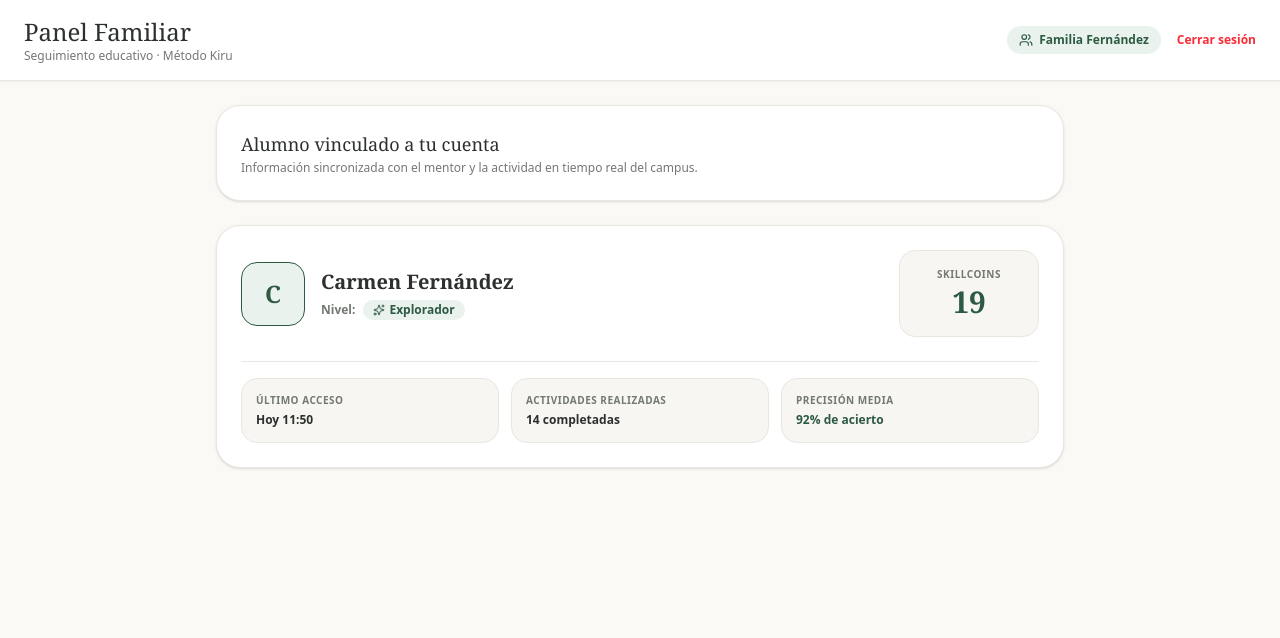
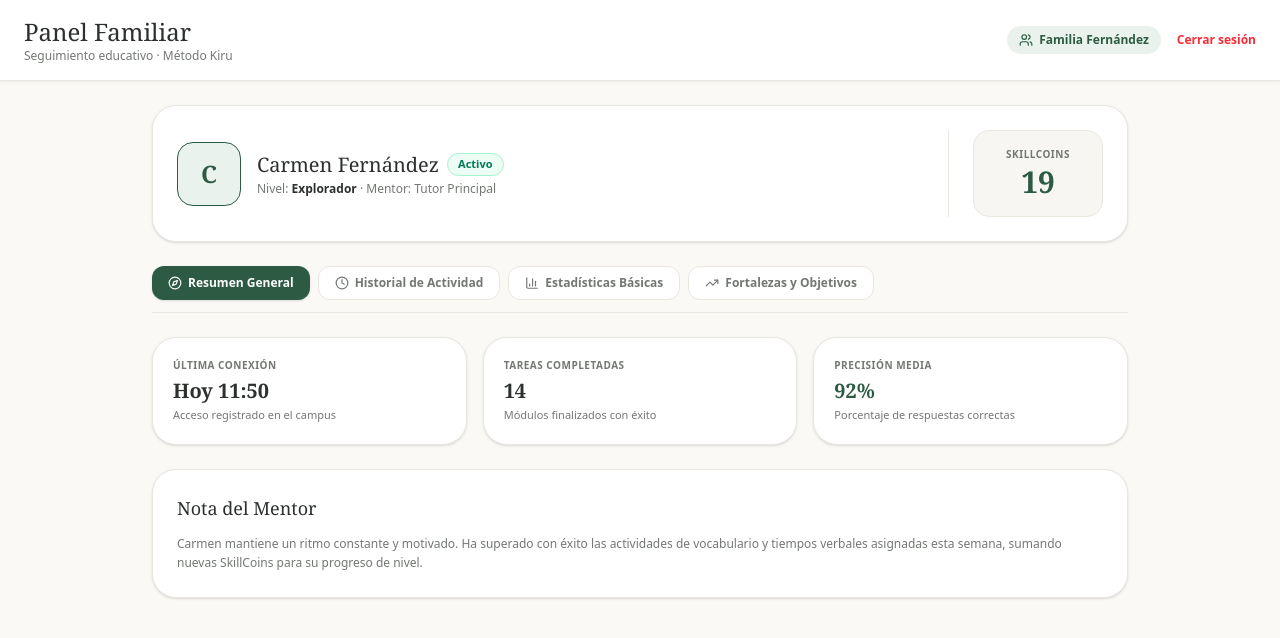
Before and after one commit to silvia051206-droid/campus-kiru, a Next.js app: page /padre in a window 1280 px wide. Shown: the top 638 px of the page. Built offline with nearby package versions, Linux system fonts and the light colour scheme.

Commit message:
feat: panel familiar enriquecido similar al mentor con pestanas de seguimiento

```diff
--- a/app/padre/page.tsx
+++ b/app/padre/page.tsx
@@ -2,27 +2,41 @@
 
 import { useState, useEffect } from "react";
 import Link from "next/link";
-import { Users, Sparkles, Award, Clock, ArrowUpRight } from "lucide-react";
+import {
+  Users,
+  Sparkles,
+  Clock,
+  BarChart3,
+  Award,
+  CheckCircle2,
+  Calendar,
+  Compass,
+  TrendingUp,
+  FileText
+} from "lucide-react";
 
 export default function PanelFamiliarPage() {
-  const [linkedStudent, setLinkedStudent] = useState({
+  const [activeTab, setActiveTab] = useState<"resumen" | "actividad" | "estadisticas" | "objetivos">("resumen");
+
+  const [studentData, setStudentData] = useState({
     name: "Carmen Fernández",
     level: "Explorador",
     skillCoins: 19,
     lastAccess: "Hoy 11:50",
     tasksCompleted: 14,
-    accuracy: "92%"
+    accuracy: "92%",
+    mentorName: "Tutor Principal"
   });
 
-  // Si el mentor cambió la vinculación, se actualiza automáticamente
+  // Sincronización de vinculación en caso de cambios
   useEffect(() => {
     const saved = localStorage.getItem("kiru_students_links");
     if (saved) {
       try {
         const students = JSON.parse(saved);
-        const match = students.find((s: any) => s.parentLinked.includes("familia"));
+        const match = students.find((s: any) => s.parentLinked?.includes("familia") || s.id === "carmen");
         if (match) {
-          setLinkedStudent((prev) => ({
+          setStudentData((prev) => ({
             ...prev,
             name: match.name,
             level: match.level,
@@ -54,57 +68,220 @@ export default function PanelFamiliarPage() {
         </div>
       </header>
 
-      <main className="max-w-4xl mx-auto p-6 space-y-6">
-        <div className="bg-kiru-card rounded-3xl p-6 border border-kiru-border shadow-sm">
-          <h2 className="font-serif text-lg text-kiru-text">Alumno vinculado a tu cuenta</h2>
-          <p className="text-xs text-kiru-muted mt-0.5">
-            Información sincronizada con el mentor y la actividad en tiempo real del campus.
-          </p>
+      <main className="max-w-5xl mx-auto p-6 space-y-6">
+        {/* Tarjeta Principal del Alumno Vinculado (Igual a las tarjetas del mentor) */}
+        <div className="bg-kiru-card rounded-3xl p-6 border border-kiru-border shadow-sm flex flex-col md:flex-row md:items-center justify-between gap-6">
+          <div className="flex items-center gap-4">
+            {/* Avatar visible a la izquierda */}
+            <div className="w-16 h-16 rounded-2xl bg-kiru-forest-light border border-kiru-forest/20 flex items-center justify-center font-serif text-2xl text-kiru-forest font-bold shrink-0">
+              {studentData.name.charAt(0)}
+            </div>
+            <div>
+              <div className="flex items-center gap-2">
+                <h2 className="font-serif text-xl text-kiru-text">{studentData.name}</h2>
+                <span className="px-2.5 py-0.5 rounded-full text-[11px] font-semibold bg-emerald-50 text-emerald-700 border border-emerald-200">
+                  Activo
+                </span>
+              </div>
+              <p className="text-xs text-kiru-muted mt-0.5">
+                Nivel: <strong className="text-kiru-text">{studentData.level}</strong> · Mentor: {studentData.mentorName}
+              </p>
+            </div>
+          </div>
+
+          {/* Marcador destacado de SkillCoins */}
+          <div className="flex items-center gap-3 border-t md:border-t-0 md:border-l border-kiru-border pt-4 md:pt-0 md:pl-6">
+            <div className="bg-[#F7F6F3] p-4 rounded-2xl text-center border border-kiru-border min-w-[130px]">
+              <p className="text-[10px] uppercase font-bold text-kiru-muted tracking-wider">SkillCoins</p>
+              <p className="font-serif text-3xl font-bold text-kiru-forest mt-0.5">{studentData.skillCoins}</p>
+            </div>
+          </div>
         </div>
 
-        {/* Tarjeta del alumno vinculado (Requisito Sprint 1) */}
-        <div className="bg-kiru-card rounded-3xl p-6 border border-kiru-border shadow-sm space-y-6">
-          <div className="flex flex-col sm:flex-row sm:items-center justify-between gap-4">
-            <div className="flex items-center gap-4">
-              <div className="w-16 h-16 rounded-2xl bg-kiru-forest-light border border-kiru-forest/20 flex items-center justify-center font-serif text-2xl text-kiru-forest font-bold shrink-0">
-                {linkedStudent.name.charAt(0)}
+        {/* Navegación Superior del Panel Familiar */}
+        <nav className="flex flex-wrap gap-2 border-b border-kiru-border pb-3">
+          <button
+            onClick={() => setActiveTab("resumen")}
+            className={`px-4 py-2 rounded-xl text-xs font-semibold transition-all flex items-center gap-1.5 ${
+              activeTab === "resumen"
+                ? "bg-kiru-forest text-white shadow-sm"
+                : "bg-kiru-card border border-kiru-border text-kiru-muted hover:text-kiru-text"
+            }`}
+          >
+            <Compass className="w-3.5 h-3.5" /> Resumen General
+          </button>
+
+          <button
+            onClick={() => setActiveTab("actividad")}
+            className={`px-4 py-2 rounded-xl text-xs font-semibold transition-all flex items-center gap-1.5 ${
+              activeTab === "actividad"
+                ? "bg-kiru-forest text-white shadow-sm"
+                : "bg-kiru-card border border-kiru-border text-kiru-muted hover:text-kiru-text"
+            }`}
+          >
+            <Clock className="w-3.5 h-3.5" /> Historial de Actividad
+          </button>
+
+          <button
+            onClick={() => setActiveTab("estadisticas")}
+            className={`px-4 py-2 rounded-xl text-xs font-semibold transition-all flex items-center gap-1.5 ${
+              activeTab === "estadisticas"
+                ? "bg-kiru-forest text-white shadow-sm"
+                : "bg-kiru-card border border-kiru-border text-kiru-muted hover:text-kiru-text"
+            }`}
+          >
+            <BarChart3 className="w-3.5 h-3.5" /> Estadísticas Básicas
+          </button>
+
+          <button
+            onClick={() => setActiveTab("objetivos")}
+            className={`px-4 py-2 rounded-xl text-xs font-semibold transition-all flex items-center gap-1.5 ${
+              activeTab === "objetivos"
+                ? "bg-kiru-forest text-white shadow-sm"
+                : "bg-kiru-card border border-kiru-border text-kiru-muted hover:text-kiru-text"
+            }`}
+          >
+            <TrendingUp className="w-3.5 h-3.5" /> Fortalezas y Objetivos
+          </button>
+        </nav>
+
+        {/* 1. SECCIÓN: RESUMEN GENERAL */}
+        {activeTab === "resumen" && (
+          <div className="space-y-6">
+            <div className="grid grid-cols-1 sm:grid-cols-3 gap-4">
+              <div className="bg-kiru-card p-5 rounded-3xl border border-kiru-border shadow-sm">
+                <p className="text-[10px] uppercase font-bold text-kiru-muted tracking-wider">Última conexión</p>
+                <p className="font-serif text-xl text-kiru-text font-bold mt-1">{studentData.lastAccess}</p>
+                <p className="text-[11px] text-kiru-muted mt-0.5">Acceso registrado en el campus</p>
               </div>
-              <div>
-                <h3 className="font-serif text-xl text-kiru-text font-bold">{linkedStudent.name}</h3>
-                <div className="flex items-center gap-2 mt-1">
-                  <span className="text-xs text-kiru-muted font-semibold">Nivel:</span>
-                  <span className="px-2.5 py-0.5 rounded-full bg-kiru-forest-light text-kiru-forest text-xs font-bold flex items-center gap-1">
-                    <Sparkles className="w-3 h-3" /> {linkedStudent.level}
-                  </span>
+
+              <div className="bg-kiru-card p-5 rounded-3xl border border-kiru-border shadow-sm">
+                <p className="text-[10px] uppercase font-bold text-kiru-muted tracking-wider">Tareas completadas</p>
+                <p className="font-serif text-xl text-kiru-text font-bold mt-1">{studentData.tasksCompleted}</p>
+                <p className="text-[11px] text-kiru-muted mt-0.5">Módulos finalizados con éxito</p>
+              </div>
+
+              <div className="bg-kiru-card p-5 rounded-3xl border border-kiru-border shadow-sm">
+                <p className="text-[10px] uppercase font-bold text-kiru-muted tracking-wider">Precisión media</p>
+                <p className="font-serif text-xl text-kiru-forest font-bold mt-1">{studentData.accuracy}</p>
+                <p className="text-[11px] text-kiru-muted mt-0.5">Porcentaje de respuestas correctas</p>
+              </div>
+            </div>
+
+            <div className="bg-kiru-card rounded-3xl p-6 border border-kiru-border shadow-sm space-y-3">
+              <h3 className="font-serif text-lg text-kiru-text">Nota del Mentor</h3>
+              <p className="text-xs text-kiru-muted leading-relaxed">
+                Carmen mantiene un ritmo constante y motivado. Ha superado con éxito las actividades de vocabulario y tiempos verbales asignadas esta semana, sumando nuevas SkillCoins para su progreso de nivel.
+              </p>
+            </div>
+          </div>
+        )}
+
+        {/* 2. SECCIÓN: HISTORIAL DE ACTIVIDAD */}
+        {activeTab === "actividad" && (
+          <div className="bg-kiru-card rounded-3xl p-6 border border-kiru-border shadow-sm space-y-5">
+            <div>
+              <h3 className="font-serif text-lg text-kiru-text">Actividad reciente de Carmen</h3>
+              <p className="text-xs text-kiru-muted mt-0.5">Registro cronológico de ejercicios y retos completados.</p>
+            </div>
+
+            <div className="relative pl-6 space-y-5 before:content-[''] before:absolute before:left-2.5 before:top-2 before:bottom-2 before:w-[2px] before:bg-kiru-border">
+              <div className="relative">
+                <div className="absolute -left-[27px] top-1 w-3 h-3 rounded-full bg-kiru-forest ring-4 ring-kiru-card" />
+                <div className="bg-[#F7F6F3] p-4 rounded-2xl border border-kiru-border">
+                  <span className="text-[11px] font-bold text-kiru-forest">Hoy 11:58</span>
+                  <p className="text-xs text-kiru-text font-medium mt-0.5">
+                    Ha completado la actividad <strong>“Vocabulary — Unit 1”</strong> con un resultado de <strong>8/10</strong> (+5 SkillCoins).
+                  </p>
+                </div>
+              </div>
+
+              <div className="relative">
+                <div className="absolute -left-[27px] top-1 w-3 h-3 rounded-full bg-kiru-muted ring-4 ring-kiru-card" />
+                <div className="bg-[#F7F6F3] p-4 rounded-2xl border border-kiru-border">
+                  <span className="text-[11px] font-bold text-kiru-muted">Hoy 11:50</span>
+                  <p className="text-xs text-kiru-text font-medium mt-0.5">
+                    Carmen ha iniciado sesión en el Campus Virtual.
+                  </p>
                 </div>
               </div>
             </div>
+          </div>
+        )}
 
-            {/* Contador de SkillCoins */}
-            <div className="bg-[#F7F6F3] p-4 rounded-2xl border border-kiru-border text-center sm:min-w-[140px]">
-              <p className="text-[10px] uppercase font-bold text-kiru-muted tracking-wider">SkillCoins</p>
-              <p className="font-serif text-3xl font-bold text-kiru-forest mt-0.5">{linkedStudent.skillCoins}</p>
+        {/* 3. SECCIÓN: ESTADÍSTICAS BÁSICAS */}
+        {activeTab === "estadisticas" && (
+          <div className="bg-kiru-card rounded-3xl p-6 border border-kiru-border shadow-sm space-y-5">
+            <div>
+              <h3 className="font-serif text-lg text-kiru-text">Evolución y Áreas de Trabajo</h3>
+              <p className="text-xs text-kiru-muted mt-0.5">Progreso en las principales materias de acompañamiento.</p>
+            </div>
+
+            <div className="space-y-4">
+              <div>
+                <div className="flex justify-between text-xs font-semibold mb-1">
+                  <span>Inglés (Gateway A1/A2)</span>
+                  <span className="text-kiru-forest font-bold">85%</span>
+                </div>
+                <div className="w-full h-2 rounded-full bg-[#F7F6F3]">
+                  <div className="h-full rounded-full bg-kiru-forest" style={{ width: "85%" }} />
+                </div>
+              </div>
+
+              <div>
+                <div className="flex justify-between text-xs font-semibold mb-1">
+                  <span>Cálculo mental (Calcúlalo)</span>
+                  <span className="text-kiru-forest font-bold">90%</span>
+                </div>
+                <div className="w-full h-2 rounded-full bg-[#F7F6F3]">
+                  <div className="h-full rounded-full bg-kiru-forest" style={{ width: "90%" }} />
+                </div>
+              </div>
+
+              <div>
+                <div className="flex justify-between text-xs font-semibold mb-1">
+                  <span>Comprensión lectora (Mehmiro)</span>
+                  <span className="text-kiru-forest font-bold">70%</span>
+                </div>
+                <div className="w-full h-2 rounded-full bg-[#F7F6F3]">
+                  <div className="h-full rounded-full bg-kiru-forest" style={{ width: "70%" }} />
+                </div>
+              </div>
             </div>
           </div>
+        )}
 
-          {/* Estadísticas básicas (Requisito Sprint 1) */}
-          <div className="grid grid-cols-1 sm:grid-cols-3 gap-3 pt-4 border-t border-kiru-border">
-            <div className="p-3.5 bg-[#F7F6F3] rounded-2xl border border-kiru-border">
-              <p className="text-[10px] uppercase font-bold text-kiru-muted tracking-wider">Último acceso</p>
-              <p className="text-xs font-bold text-kiru-text mt-1">{linkedStudent.lastAccess}</p>
+        {/* 4. SECCIÓN: FORTALEZAS Y OBJETIVOS (Base para la telaraña de objetivos futuros) */}
+        {activeTab === "objetivos" && (
+          <div className="bg-kiru-card rounded-3xl p-6 border border-kiru-border shadow-sm space-y-4">
+            <div>
+              <h3 className="font-serif text-lg text-kiru-text">Fortalezas y Objetivos</h3>
+              <p className="text-xs text-kiru-muted mt-0.5">
+                Estructura preparada para la matriz de fortalezas y debilidades (hábitos, matemáticas y lengua).
+              </p>
             </div>
 
-            <div className="p-3.5 bg-[#F7F6F3] rounded-2xl border border-kiru-border">
-              <p className="text-[10px] uppercase font-bold text-kiru-muted tracking-wider">Actividades realizadas</p>
-              <p className="text-xs font-bold text-kiru-text mt-1">{linkedStudent.tasksCompleted} completadas</p>
-            </div>
+            <div className="grid grid-cols-1 md:grid-cols-3 gap-3">
+              <div className="p-4 bg-[#F7F6F3] rounded-2xl border border-kiru-border space-y-1">
+                <p className="text-[11px] font-bold text-kiru-forest uppercase tracking-wider">Hábitos y Organización</p>
+                <p className="text-xs text-kiru-text font-semibold">Excelente constancia</p>
+                <p className="text-[11px] text-kiru-muted">Realiza las actividades en los tiempos previstos.</p>
+              </div>
 
-            <div className="p-3.5 bg-[#F7F6F3] rounded-2xl border border-kiru-border">
-              <p className="text-[10px] uppercase font-bold text-kiru-muted tracking-wider">Precisión media</p>
-              <p className="text-xs font-bold text-kiru-forest mt-1">{linkedStudent.accuracy} de acierto</p>
+              <div className="p-4 bg-[#F7F6F3] rounded-2xl border border-kiru-border space-y-1">
+                <p className="text-[11px] font-bold text-kiru-forest uppercase tracking-wider">Matemáticas y Cálculo</p>
+                <p className="text-xs text-kiru-text font-semibold">Alta velocidad de cálculo</p>
+                <p className="text-[11px] text-kiru-muted">Destaca en rapidez y precisión mental.</p>
+              </div>
+
+              <div className="p-4 bg-[#F7F6F3] rounded-2xl border border-kiru-border space-y-1">
+                <p className="text-[11px] font-bold text-kiru-forest uppercase tracking-wider">Lengua e Idiomas</p>
+                <p className="text-xs text-kiru-text font-semibold">En progreso</p>
+                <p className="text-[11px] text-kiru-muted">Reforzando lectura crítica y vocabulario.</p>
+              </div>
             </div>
           </div>
-        </div>
+        )}
       </main>
     </div>
   );
```
